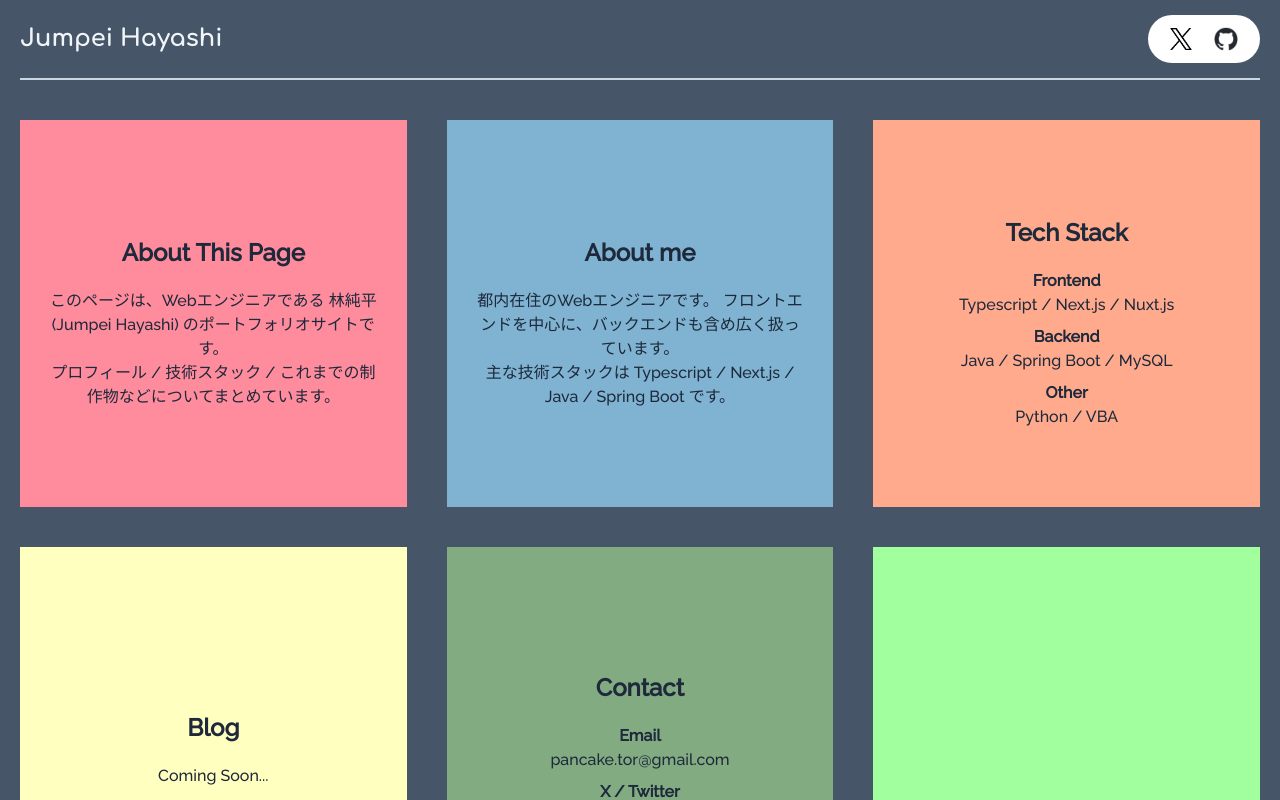
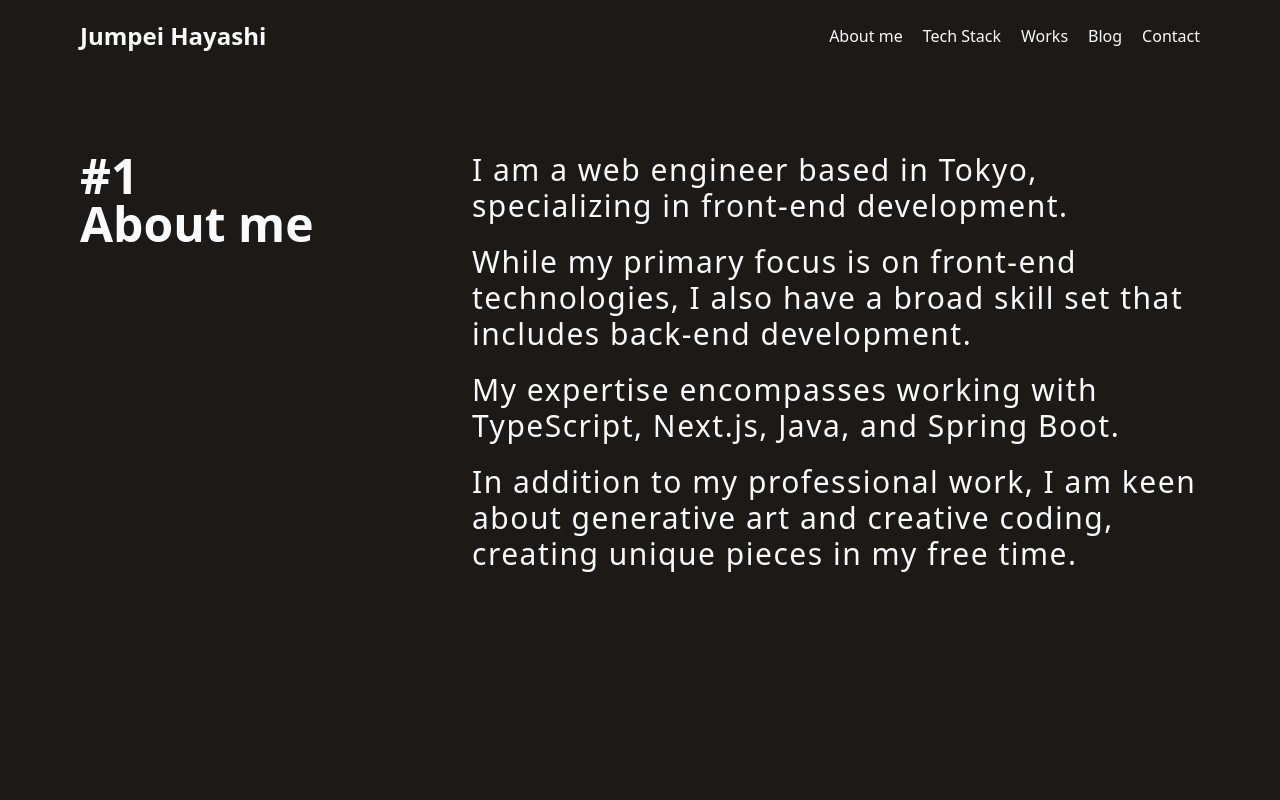
Before and after one commit to pay-hayashi/pay-hayashi.github.io, a Next.js app: page / in a window 1280 px wide. Shown: the top 800 px of the page. Built offline with nearby package versions, Linux system fonts and the light colour scheme.

Commit message:
change: design
not described other information yet

```diff
--- a/src/app/layout.tsx
+++ b/src/app/layout.tsx
@@ -1,14 +1,7 @@
 import './globals.css'
-import {Raleway} from 'next/font/google'
 import {ReactNode} from 'react'
-import {twMerge} from 'tailwind-merge'
-
-import {Body} from '@/app/_layout/Body'
-import {Header} from '@/app/_layout/Header'
 
 import type {Metadata} from 'next'
-
-const font = Raleway({weight: '500', subsets: ['latin']})
 
 export const metadata: Metadata = {
   title: 'Jumpei Hayashi | 林 純平',
@@ -25,11 +18,8 @@ export default function RootLayout({
 }) {
   return (
     <html lang="ja">
-      <body className={twMerge(font.className, 'text-slate-100 bg-slate-600')}>
-        <Body>
-          <Header/>
-          {children}
-        </Body>
+      <body className='bg-stone-900'>
+        {children}
       </body>
     </html>
   )
--- a/src/app/page.tsx
+++ b/src/app/page.tsx
@@ -1,5 +1,5 @@
-import {IndexPres} from '@/app/_features'
+import {Index} from '../features/home'
 
 export default function Home() {
-  return <IndexPres/>
+  return <Index/>
 }
--- /dev/null
+++ b/src/features/home/IndexPres.tsx
@@ -0,0 +1,45 @@
+export const IndexPres = () => {
+  return (
+    <div className="mx-5 md:mx-20 text-gray-50">
+      {/* Header */}
+      <div className="py-5 flex justify-between items-center sticky top-0">
+        <div>
+          <h1 className="text-2xl font-bold">Jumpei Hayashi</h1>
+        </div>
+        <div className="flex gap-5">
+          <p>About me</p>
+          <p>Tech Stack</p>
+          <p>Works</p>
+          <p>Blog</p>
+          <p>Contact</p>
+        </div>
+      </div>
+
+      {/* Body */}
+      <div className='pt-20 grid grid-cols-1 gap-20'>
+        {/* About me */}
+        <div className="grid grid-cols-1 lg:grid-cols-12 gap-14">
+          <div className='lg:col-span-4'>
+            <h2 className='text-5xl font-bold lg:whitespace-pre-wrap'>#1{'\n'}About me</h2>
+          </div>
+          <div className="lg:col-span-8 grid grid-cols-1 gap-5 text-3xl tracking-wider">
+            <p>
+              I am a web engineer based in Tokyo, specializing in front-end development.
+            </p>
+            <p>
+              While my primary focus is on front-end technologies, I also have a broad skill set that includes back-end
+              development.
+            </p>
+            <p>
+              My expertise encompasses working with TypeScript, Next.js, Java, and Spring Boot.
+            </p>
+            <p>
+              In addition to my professional work, I am keen about generative art and creative coding, creating unique
+              pieces in my free time.
+            </p>
+          </div>
+        </div>
+      </div>
+    </div>
+  )
+}
--- /dev/null
+++ b/src/features/home/index.ts
@@ -0,0 +1 @@
+export {IndexPres as Index} from '@/features/home/IndexPres'
--- a/tailwind.config.ts
+++ b/tailwind.config.ts
@@ -2,9 +2,7 @@ import type { Config } from 'tailwindcss'
 
 const config: Config = {
   content: [
-    './src/pages/**/*.{js,ts,jsx,tsx,mdx}',
-    './src/components/**/*.{js,ts,jsx,tsx,mdx}',
-    './src/app/**/*.{js,ts,jsx,tsx,mdx}',
+    './src/**/*.{js,ts,jsx,tsx,mdx}',
   ],
   theme: {
     extend: {
```
Also changed, not shown: 1 other file (tests, documents, lock files or other folders).
